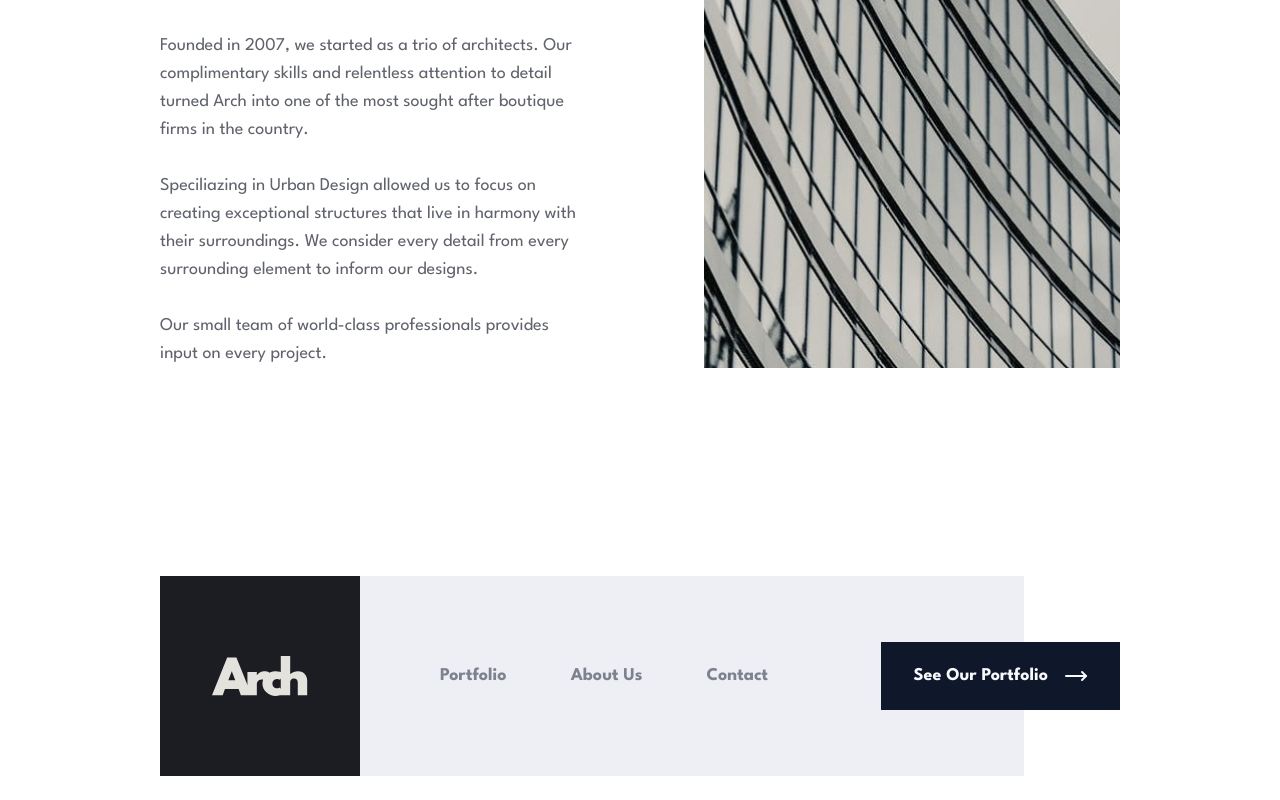
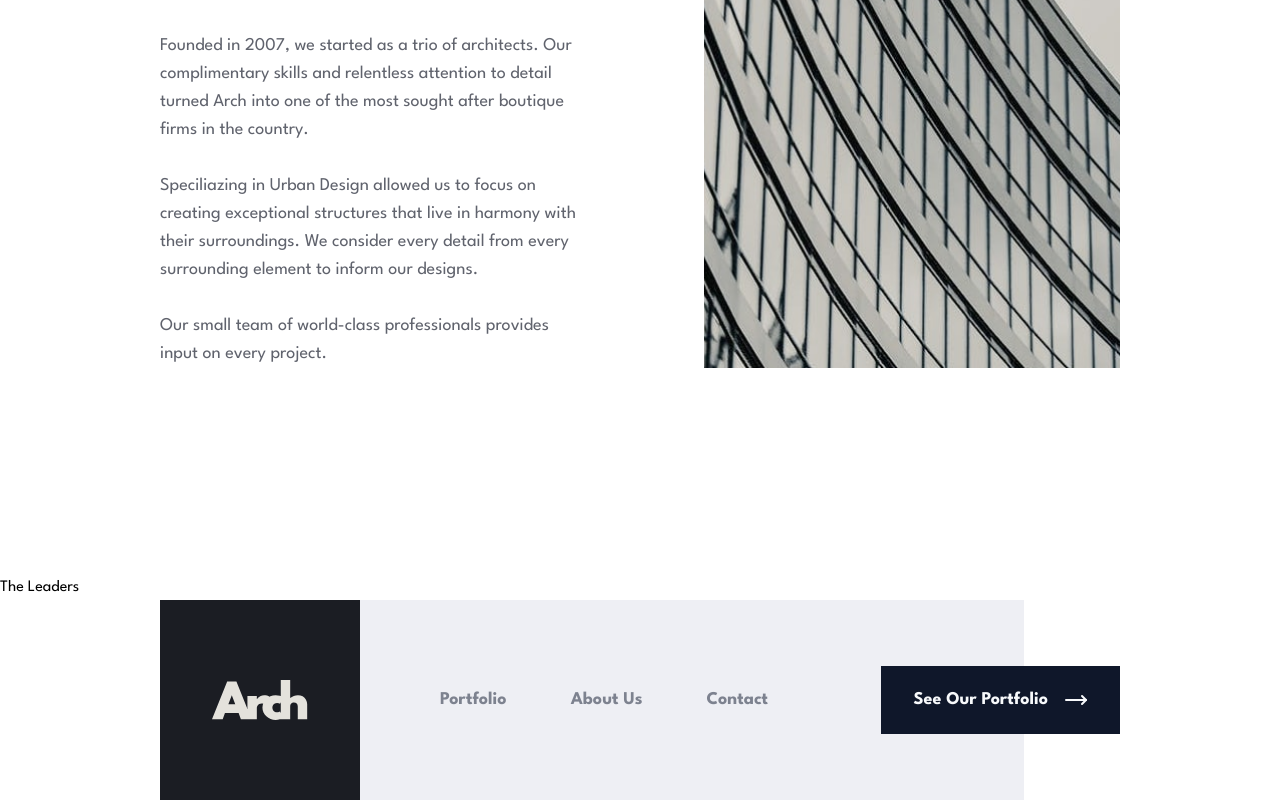
Before and after one commit to AyanorII/arch-studio, a Next.js app: page /about in a window 1280 px wide. Shown: the part 1203-2003 px from the top of the page. Before the commit the page ends 1979 px from the top, so only its background shows below. Built offline with nearby package versions, Linux system fonts and the light colour scheme.

Commit message:
move /about components to right folder

```diff
--- a/app/about/page.tsx
+++ b/app/about/page.tsx
@@ -1,10 +1,11 @@
-import { AboutHero, Heritage } from "@/components/pages/about";
+import { AboutHero, Heritage, Leaders } from "@/views/about";
 
 const AboutPage = () => {
 	return (
 		<div>
 			<AboutHero />
 			<Heritage />
+			<Leaders />
 		</div>
 	);
 };
--- /dev/null
+++ b/views/about/Leaders.tsx
@@ -0,0 +1,7 @@
+export const Leaders = () => {
+	return (
+		<section>
+			<h2 className="">{"The\nLeaders"}</h2>
+		</section>
+	);
+};
--- a/components/pages/about/index.ts
+++ b/views/about/index.ts
@@ -1,2 +1,3 @@
 export * from "./Heritage";
 export * from "./Hero";
+export * from "./Leaders";
```
Also changed, not shown: views/about/Heritage.tsx (renamed from components/pages/about/Heritage.tsx), views/about/Hero.tsx (renamed from components/pages/about/Hero.tsx).
